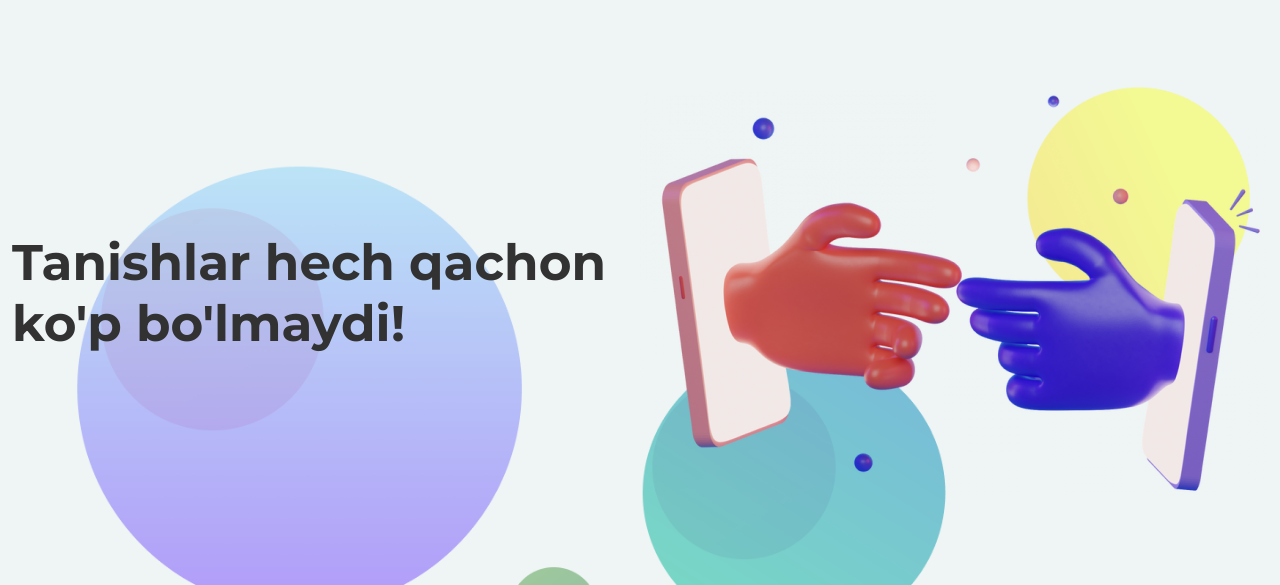
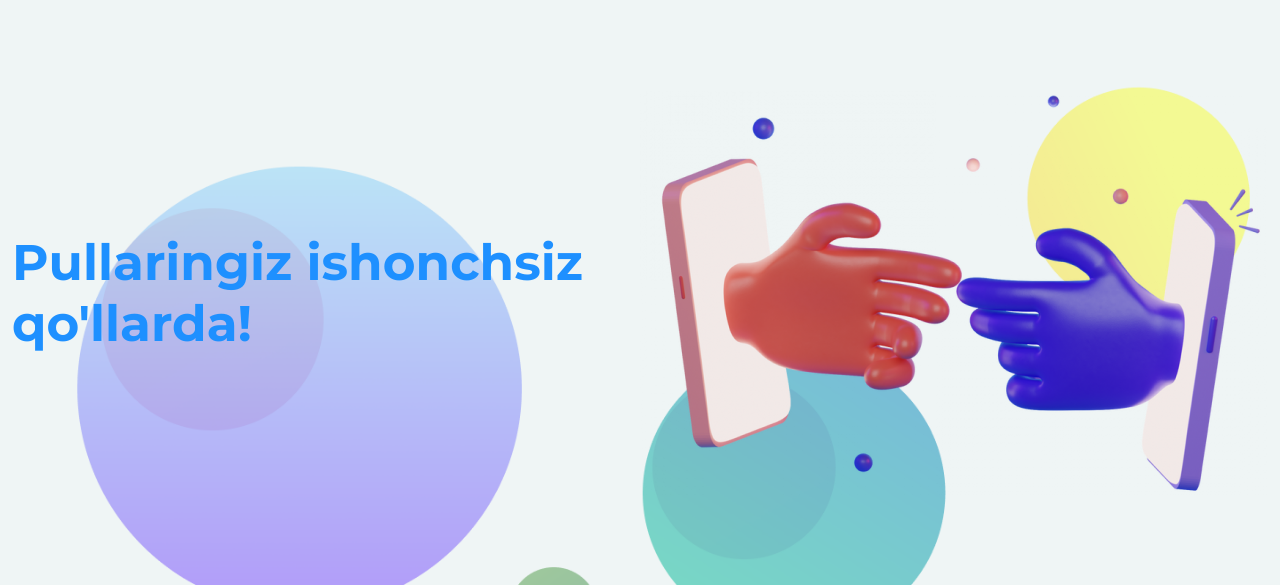
Before and after one commit to Faxriddin8800/tanish-bilish-bank, a plain HTML site: page index.html in a window 1280 px wide. Shown: the part 87-672 px from the top of the page. Drawn offline with Linux system fonts and the light colour scheme.

Commit message:
title changed

```diff
--- a/index.html
+++ b/index.html
@@ -26,7 +26,7 @@
         <section class="intro">
             <div class="container intro__container">
                 <div class="intro__content">
-                    <h1 class="intro__title">Tanishlar hech qachon ko'p bo'lmaydi!</h1>
+                    <h1 class="intro__title">Pullaringiz ishonchsiz qo'llarda!</h1>
                     <img src="image/ruki.png" alt="" class="intro__img">
                 </div>
                 <div class="intro__app">
--- a/style/style.css
+++ b/style/style.css
@@ -85,7 +85,7 @@ body {
 .intro__title {
     font-size: 50px;
     line-height: 61px;
-    color: #323232;
+    color: dodgerblue;
 }
 
 .intro__app {
```
